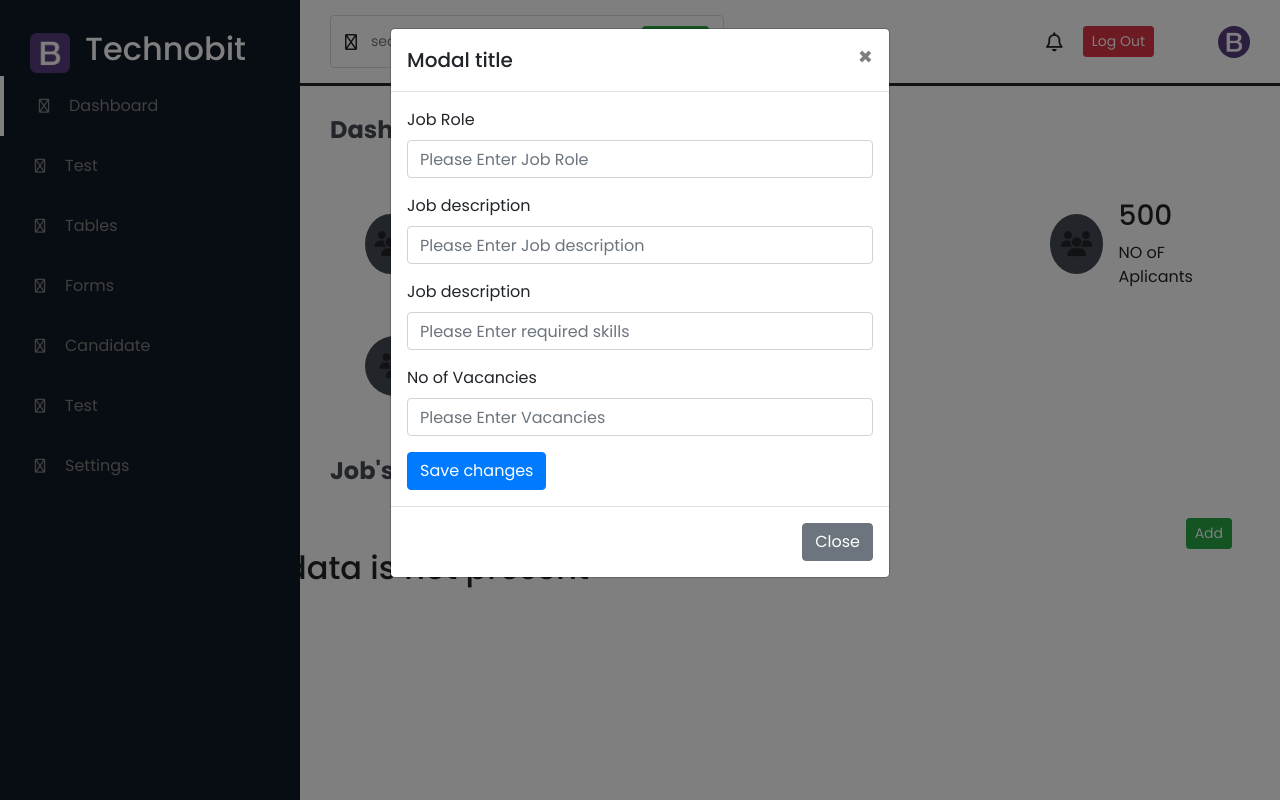
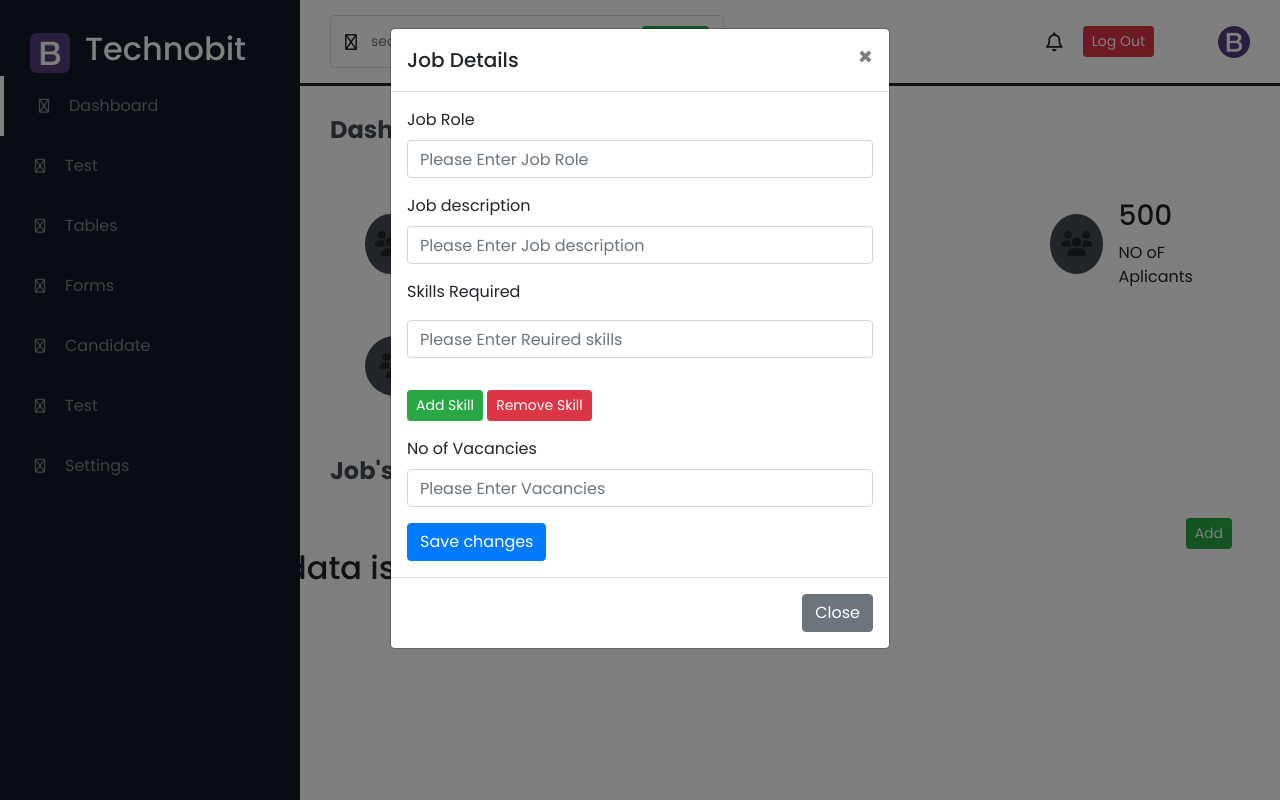
Before and after one commit to mohit-sharma23/Recruitment-Automation-System, a Django app: page /company/ in a window 1280 px wide, after a click on "Add". Run offline with Django 4.2, Linux system fonts and the light colour scheme; data comes from the database, SQL or seed files in the repository; both versions use the stored data as it was after the commit; parts of the project's set-up code (start-up, migrations or seed data) failed here and were passed over; some libraries are stand-ins or nearby versions.

Commit message:
skillsdone

```diff
--- a/Company/templates/company_dashboard.html
+++ b/Company/templates/company_dashboard.html
@@ -12,6 +12,12 @@
     <link rel="stylesheet" href="https://cdnjs.cloudflare.com/ajax/libs/font-awesome/6.2.0/css/all.min.css" integrity="sha512-xh6O/CkQoPOWDdYTDqeRdPCVd1SpvCA9XXcUnZS2FmJNp1coAFzvtCN9BmamE+4aHK8yyUHUSCcJHgXloTyT2A==" crossorigin="anonymous" referrerpolicy="no-referrer" />
     <link rel="stylesheet" href="https://cdnjs.cloudflare.com/ajax/libs/font-awesome/4.7.0/css/font-awesome.min.css">
     <link rel="stylesheet" href="https://cdn.jsdelivr.net/npm/bootstrap@4.6.2/dist/css/bootstrap.min.css" integrity="sha384-xOolHFLEh07PJGoPkLv1IbcEPTNtaed2xpHsD9ESMhqIYd0nLMwNLD69Npy4HI+N" crossorigin="anonymous">
+
+
+    <script src="https://cdn.jsdelivr.net/npm/@popperjs/core@2.11.6/dist/umd/popper.min.js" integrity="sha384-oBqDVmMz9ATKxIep9tiCxS/Z9fNfEXiDAYTujMAeBAsjFuCZSmKbSSUnQlmh/jp3" crossorigin="anonymous"></script>
+
+    <script src="https://cdn.jsdelivr.net/npm/bootstrap@5.2.2/dist/js/bootstrap.min.js" integrity="sha384-IDwe1+LCz02ROU9k972gdyvl+AESN10+x7tBKgc9I5HFtuNz0wWnPclzo6p9vxnk" crossorigin="anonymous"></script>
+
 </head>
 <body>
 
@@ -104,7 +110,7 @@
     <div class="modal-dialog">
       <div class="modal-content">
         <div class="modal-header">
-          <h5 class="modal-title" id="exampleModalLabel">Modal title</h5>
+          <h5 class="modal-title" id="exampleModalLabel">Job Details</h5>
           <button type="button" class="close" data-dismiss="modal" aria-label="Close">
             <span aria-hidden="true">&times;</span>
           </button>
@@ -121,9 +127,21 @@
                 <label for="exampleInputEmail1">Job description</label>
                 <input type="text" name="jobdes" class="form-control" id=""  placeholder="Please Enter Job description">
             </div>
+            <div class="form-group ">
+                <label for="exampleInputEmail1">Skills Required</label>
+                <div class="disskill mb-2">
+
+                </div>
+                <input  type="text" class="form-control sk  " name="skill" id="skills" placeholder="Please Enter Reuired skills">
+
+
+            </div>
             <div class="form-group">
-                <label for="exampleInputEmail1">Job description</label>
-                <input type="text" name="skills" class="form-control" id=""  placeholder="Please Enter required skills">
+                <button type="button" class="btn btn-success btn-sm mt-3 addskill"> Add Skill</button>
+                <button type="button" class="btn btn-danger btn-sm mt-3  remskill"> Remove Skill</button>
+                <input type="hidden" id="total_skills" value="0">
+
+
             </div>
             <div class="form-group">
                 <label for="exampleInputEmail1">No of Vacancies</label>
@@ -158,7 +176,7 @@
             <div class="card-body">
                 <div class="icon"><i class="bx bxl-redux"></i></div>
               <h5 class="card-title">{{i.profile_name}}</h5>
-              <h6 class="card-subtitle mb-2 text-muted">Card subtitle</h6>
+              <h6 class="card-subtitle mb-2 text-muted">Job Description</h6>
               <p class="card-text">{{i.job_info}}</p>
               <a href="{% url 'job_details' i.id %}" class="card-link"><button type="button" class="btn btn-success btn-sm">View</button></a>
               <a href="{% url 'delete' i.id %}"  class="card-link"><button type="button" id=""  class="btn btn-danger mr-5 btn-sm">Delete</button></a>
@@ -185,7 +203,45 @@
  <script src="https://cdn.jsdelivr.net/npm/jquery@3.5.1/dist/jquery.slim.min.js" integrity="sha384-DfXdz2htPH0lsSSs5nCTpuj/zy4C+OGpamoFVy38MVBnE+IbbVYUew+OrCXaRkfj" crossorigin="anonymous"></script>
  <script src="https://cdn.jsdelivr.net/npm/bootstrap@4.6.2/dist/js/bootstrap.bundle.min.js" integrity="sha384-Fy6S3B9q64WdZWQUiU+q4/2Lc9npb8tCaSX9FK7E8HnRr0Jz8D6OP9dO5Vg3Q9ct" crossorigin="anonymous"></script>
 
+ <script src="https://ajax.googleapis.com/ajax/libs/jquery/2.1.1/jquery.min.js"></script>
 
+ <script>
+    let skill=0;
+    var skills;
+      $('.addskill').on('click',addskill);
+      $('.remskill').on('click',remskill);
+
+
+
+
+function addskill(e){
+    e.preventDefault();
+    skill+=1;
+    // var new_qn_no = parseInt($('#total_qn').val()) + 1;
+    var new_skill_no=parseInt($('#total_skills').val())+1;
+    var sld=$('.sk').val()
+    skills += ","+ sld
+    var new_input=`<button class=" sbutton_${skill}  btn btn-light skill mt-3 ml-3 " style="position:relative ;margin-right:1rem !important" name="skill_${skill}" value="{sld}">${sld}</button>\
+    <input class='shidden_${skill}' type="hidden" name="skill_${skill}" value="${sld}">`
+    $('.disskill').append(new_input);
+    $('#total_skills').val(new_skill_no);
+    console.log(skill);
+}
+
+function  remskill(e){
+    e.preventDefault();
+    var last_skill_no=$('#total_skills').val();
+    if(last_skill_no>=1){
+        $(`.sbutton_${skill}`).remove();
+        $(`.shidden_${skill}`).remove();
+    }
+    skill--;
+    var new_skill_no=parseInt($('#total_skills').val()-1);
+    $('#total_skills').val(new_skill_no);
+
+}
+
+ </script>
 
 </body>
 </html>
--- a/Company/views.py
+++ b/Company/views.py
@@ -83,10 +83,13 @@ def companyhome(request):
 def ADD(request):
 
     if request.method=='POST':
+
         job_role=request.POST.get('jobrole')
         job_des=request.POST.get('jobdes')
         vacancies=request.POST.get('vacancies')
         job_skills=request.POST.get('skills')
+        keys=list((request.POST).keys())
+        print(keys)
         company_id=Companies.objects.get(companyuserid=request.user.username)
         #job_profile_id=Job_Profiles.objects.get(id=i_d)
 
@@ -96,9 +99,19 @@ def ADD(request):
         id=data.id
         job_profile_id=Job_Profiles.objects.get(id=id)
 
-        data2=skills(skills=job_skills,company_id=company_id,job_profile_id=job_profile_id)
+        for key in keys:
+            temp=str(key)
+            skill='skill'
+            if skill in temp:
+                skill=request.POST.getlist(temp)[0]
+                data2=skills(skills=skill,company_id=company_id,job_profile_id=job_profile_id)
+                data2.save()
 
-        data2.save()
+
+
+
+
+
         return redirect('comphome')
     else:
         info=Job_Profiles.objects.values('pk','profile_name','job_info','no_of_vacancies')
--- a/Recruitment_Management2/templates/Recruitment_management2/mainhome.html
+++ b/Recruitment_Management2/templates/Recruitment_management2/mainhome.html
@@ -41,11 +41,11 @@
 
             <nav id="navbar" class="navbar">
                 <ul>
-                    <li><a class="nav-link scrollto" href="/candidate_profile/"><i class="bx bx-user-circle" style="padding-right: 7px; font-size: 19px;"></i>{{user.username}}</a></li>
+                    <li><a class="nav-link scrollto" href="/candidate_profile/"><i class="bx bx-user-circle" style="padding-right: 7px; font-size: 19px;"></i></a></li>
                     <li><a class="nav-link scrollto" href="#services">Jobs</a></li>
                     <li><a class="nav-link scrollto" href="#">Education</a></li>
                     <li><a class="nav-link scrollto" href="#contact">Contact</a></li>
-                    <li><a class="getstarted scrollto" href="/signOut/">Log Out</a></li>
+                    <li><a class="getstarted scrollto" href="login/">Log In</a></li>
                 </ul>
                 <i class="bi bi-list mobile-nav-toggle"></i>
             </nav><!-- .navbar -->
--- a/resume/views.py
+++ b/resume/views.py
@@ -59,6 +59,7 @@ def create_resume(request):
     if request.method == "POST":
         print(request.POST)
         keys=list((request.POST).keys())
+        print(keys)
         user=Candidate.objects.get(username=request.user.username)
         for key in keys:
             temp=str(key)
```
Also changed, not shown: db.sqlite3.
